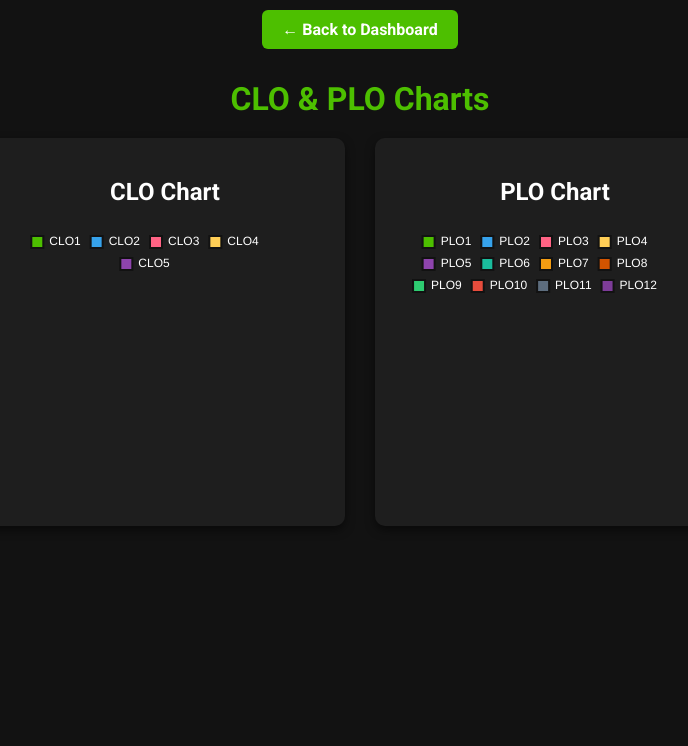
After one commit to tariful55/Software_project_2, a PHP site: page /chart.php in a window 1280 px wide. The commit adds this page. Shown: the top 746 px of the page, without its empty margins (280-968 px from the left). Run offline with PHP 8.4, Linux system fonts and the light colour scheme; data that the repository does not hold is empty; a stand-in replaces the project's code that opens the database connection.

Commit message:
Add CLO & Plo Pie chart and table calculation

```diff
--- a/Upload_CT_Mark.php
+++ b/Upload_CT_Mark.php
@@ -310,7 +310,7 @@ if ($numberOfStudents > 0) {
 //Drop the lowest CT mark
 include 'drop_lowest_ct_mark.php';
 
-header("Location: process_CT_Mark.php"); // Redirect to the initial_CT_Mark.php page
+// header("Location: process_CT_Mark.php"); // Redirect to the initial_CT_Mark.php page
 // --- Close Database Connection ---
 $conn->close();
 echo "Script finished.<br>"; // Debugging output
--- /dev/null
+++ b/chart.php
@@ -0,0 +1,169 @@
+<?php
+include 'db_connect.php';
+
+$clo_totals = array_fill(1, 5, 0);
+$plo_totals = array_fill(1, 12, 0);
+
+$sql = "SELECT * FROM CLO_PLO_Table";
+$result = $conn->query($sql);
+
+if ($result->num_rows > 0) {
+    while ($row = $result->fetch_assoc()) {
+        for ($i = 1; $i <= 5; $i++) {
+            $clo_totals[$i] += floatval($row["CLO$i"]);
+        }
+        for ($i = 1; $i <= 12; $i++) {
+            $plo_totals[$i] += floatval($row["PLO$i"]);
+        }
+    }
+}
+$conn->close();
+?>
+
+<!DOCTYPE html>
+<html lang="en">
+<head>
+    <meta charset="UTF-8">
+    <title>CLO & PLO Charts</title>
+    <script src="https://cdn.jsdelivr.net/npm/chart.js"></script>
+    <link href="https://fonts.googleapis.com/css2?family=Roboto:wght@400;500;700&display=swap" rel="stylesheet">
+    <style>
+        body {
+            font-family: 'Roboto', sans-serif;
+            background-color: #121212;
+            color: white;
+            margin: 0;
+            padding: 20px;
+            display: flex;
+            flex-direction: column;
+            align-items: center;
+        }
+
+        h1 {
+            color: #4dbf00;
+            margin-bottom: 20px;
+        }
+
+        .chart-row {
+            display: flex;
+            justify-content: center;
+            align-items: flex-start;
+            gap: 30px;
+            flex-wrap: wrap;
+        }
+
+        .chart-container {
+            background-color: #1e1e1e;
+            padding: 20px;
+            border-radius: 10px;
+            width: 320px;
+            box-shadow: 0 4px 10px rgba(0,0,0,0.5);
+            text-align: center;
+        }
+
+        canvas {
+            max-width: 280px;
+            max-height: 280px;
+        }
+
+        .back-button {
+            margin-bottom: 20px;
+        }
+
+        .back-button a {
+            background-color: #4dbf00;
+            color: white;
+            padding: 10px 20px;
+            text-decoration: none;
+            font-weight: bold;
+            border-radius: 6px;
+            transition: 0.3s ease;
+        }
+
+        .back-button a:hover {
+            background-color: #45a100;
+        }
+    </style>
+</head>
+<body>
+
+    <div class="back-button">
+        <a href="index.php">← Back to Dashboard</a>
+    </div>
+
+    <h1>CLO & PLO Charts</h1>
+
+    <div class="chart-row">
+        <div class="chart-container">
+            <h2>CLO Chart</h2>
+            <canvas id="cloChart"></canvas>
+        </div>
+        <div class="chart-container">
+            <h2>PLO Chart</h2>
+            <canvas id="ploChart"></canvas>
+        </div>
+    </div>
+
+    <script>
+        const cloLabels = <?php echo json_encode(array_map(fn($i) => "CLO$i", array_keys($clo_totals))); ?>;
+        const cloData = <?php echo json_encode(array_values($clo_totals)); ?>;
+
+        const ploLabels = <?php echo json_encode(array_map(fn($i) => "PLO$i", array_keys($plo_totals))); ?>;
+        const ploData = <?php echo json_encode(array_values($plo_totals)); ?>;
+
+        const colors = [
+            '#4dbf00', '#36A2EB', '#FF6384', '#FFCE56', '#8E44AD',
+            '#1ABC9C', '#F39C12', '#D35400', '#2ECC71', '#E74C3C',
+            '#5D6D7E', '#7D3C98', '#16A085', '#2980B9', '#C0392B'
+        ];
+
+        new Chart(document.getElementById('cloChart'), {
+            type: 'pie',
+            data: {
+                labels: cloLabels,
+                datasets: [{
+                    data: cloData,
+                    backgroundColor: colors.slice(0, cloData.length),
+                    borderColor: '#121212',
+                    borderWidth: 2
+                }]
+            },
+            options: {
+                responsive: true,
+                plugins: {
+                    legend: {
+                        labels: {
+                            color: 'white',
+                            boxWidth: 12,
+                        }
+                    }
+                }
+            }
+        });
+
+        new Chart(document.getElementById('ploChart'), {
+            type: 'pie',
+            data: {
+                labels: ploLabels,
+                datasets: [{
+                    data: ploData,
+                    backgroundColor: colors.slice(0, ploData.length),
+                    borderColor: '#121212',
+                    borderWidth: 2
+                }]
+            },
+            options: {
+                responsive: true,
+                plugins: {
+                    legend: {
+                        labels: {
+                            color: 'white',
+                            boxWidth: 12,
+                        }
+                    }
+                }
+            }
+        });
+    </script>
+</body>
+</html>
--- a/drop_lowest_ct_mark.php
+++ b/drop_lowest_ct_mark.php
@@ -81,5 +81,7 @@ if ($result->num_rows > 0) {
     echo "শিক্ষার্থীদের কোনো রেকর্ড পাওয়া যায়নি।";
 }
 
+header("Location: CLO_PLO.php");
+exit();
 $conn->close();
 ?>
--- a/index.html
+++ b/index.html
@@ -90,6 +90,7 @@
             <a href="Upload_Sem_mark.php" class="nav-item">Upload Semester Marks</a>
             <a href="process_CT_Mark.php" class="nav-item">Updated CT Marks</a>
             <a href="view_all_ece2217.php" class="nav-item">Show Uploaded table</a>
+            <a href="chart.php" class="nav-item">Show CLO & PLO Chart</a>
         </div>
     </div>
 </body>
```
Also changed, not shown: CLO_PLO.php (added, +76 -0 lines), CLO_PLO_Table.txt (added, +20 -0 lines), 1 other file.
